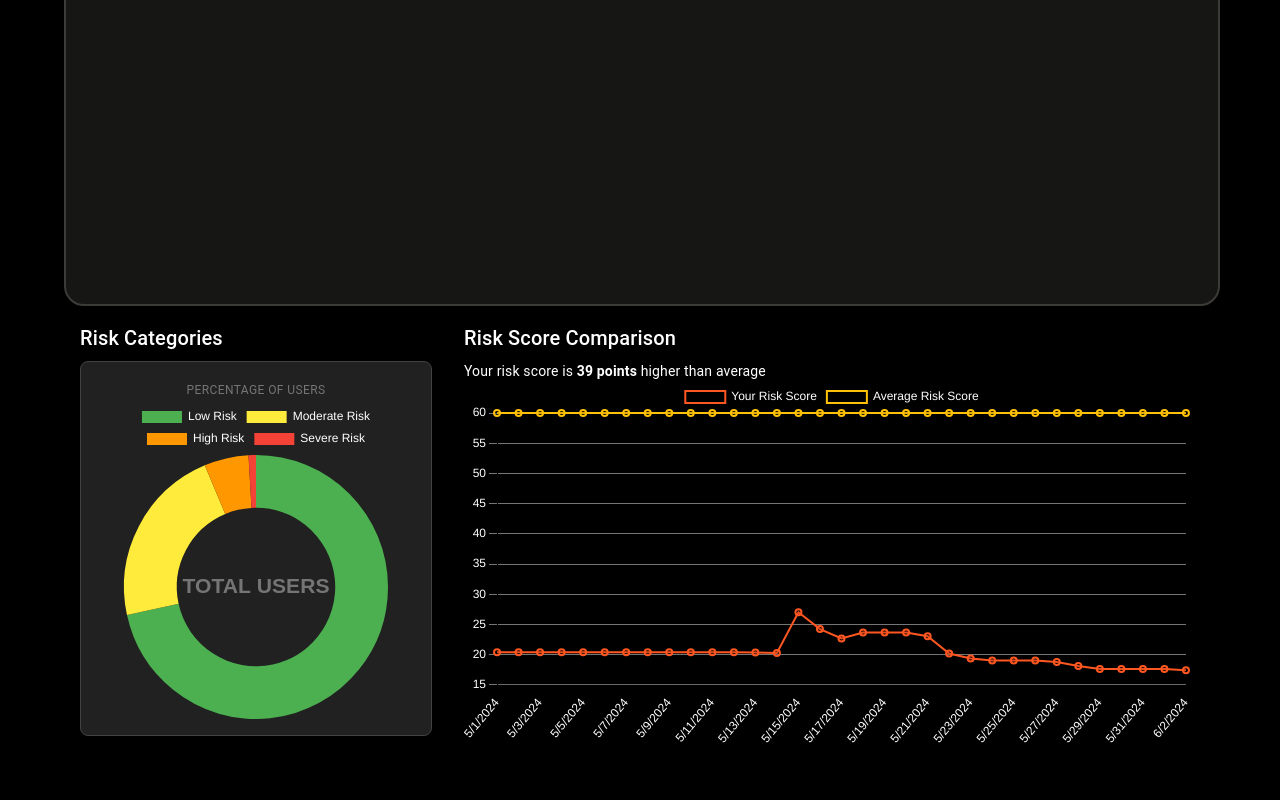
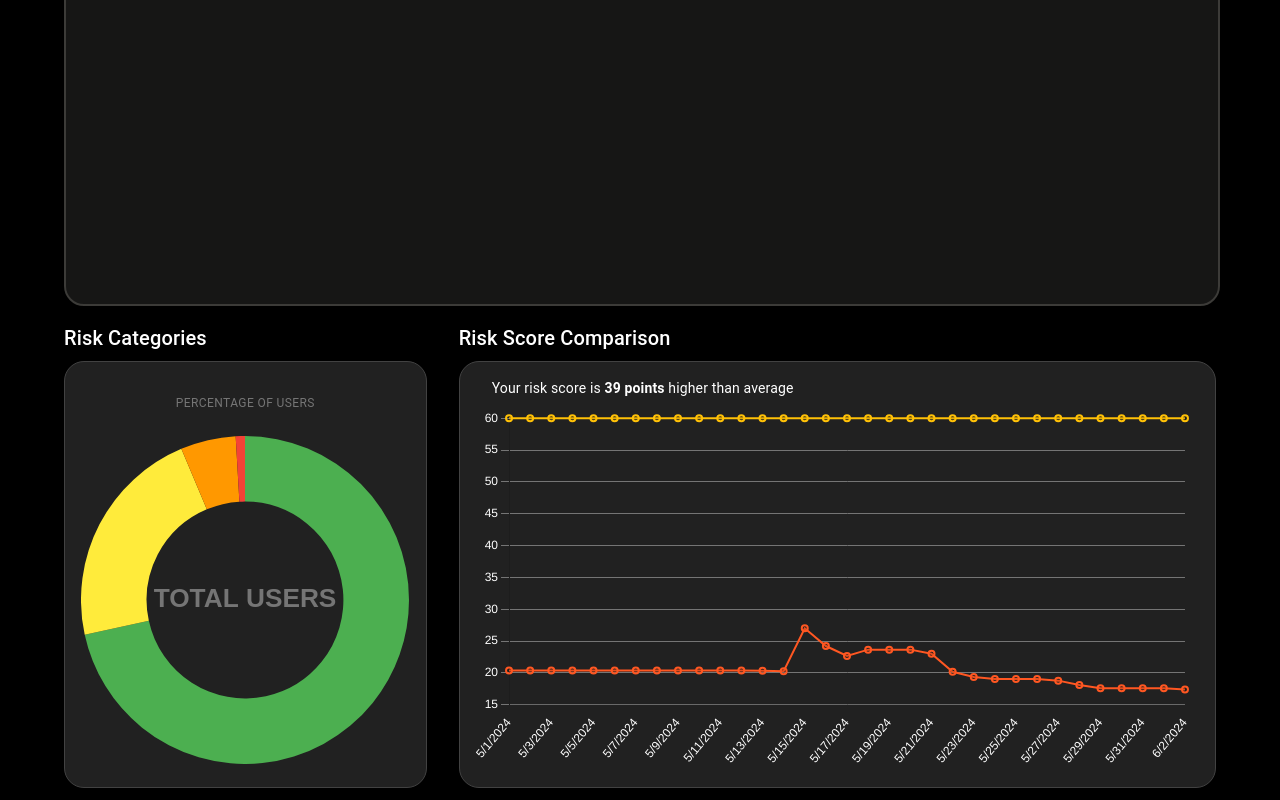
Before and after one commit to shvam0000/dune-security-dashboard, a React (Create React App) app: page / in a window 1280 px wide. Shown: the part 896-1696 px from the top of the page. Before the commit the page ends 1661 px from the top, so only its background shows below. Built offline with nearby package versions, Linux system fonts and the light colour scheme.

Commit message:
feat: fourth row complete

```diff
--- a/src/components/fourth-row/fourth-row.tsx
+++ b/src/components/fourth-row/fourth-row.tsx
@@ -65,7 +65,7 @@ const Dashboard = () => {
     responsive: true,
     plugins: {
       legend: {
-        display: true,
+        display: false,
         position: 'top',
         labels: {
           color: '#fff',
@@ -87,7 +87,7 @@ const Dashboard = () => {
     responsive: true,
     plugins: {
       legend: {
-        display: true,
+        display: false,
         position: 'top',
         labels: {
           color: '#fff',
@@ -120,7 +120,7 @@ const Dashboard = () => {
   };
 
   return (
-    <Box sx={{ color: '#fff', padding: 2 }}>
+    <Box sx={{ color: '#fff', py: 2 }}>
       <Grid container spacing={4}>
         <Grid item xs={4}>
           <Typography variant="h6" gutterBottom sx={{ color: '#fff' }}>
@@ -132,23 +132,44 @@ const Dashboard = () => {
               padding: 2,
               backgroundColor: '#212121',
               border: '1px solid #424242',
-              borderRadius: 2,
+              borderRadius: 5,
+              height: '85%',
+              display: 'flex',
+              flexDirection: 'column',
+              justifyContent: 'center',
             }}>
             <Typography variant="caption" sx={{ color: '#757575', py: 2 }}>
               PERCENTAGE OF USERS
             </Typography>
-            <Pie data={data} options={options} plugins={[centerTextPlugin]} />
+            <Box sx={{ height: '100%', display: 'flex', alignItems: 'center' }}>
+              <Pie data={data} options={options} plugins={[centerTextPlugin]} />
+            </Box>
           </Box>
         </Grid>
         <Grid item xs={8}>
           <Typography variant="h6" gutterBottom>
             Risk Score Comparison
           </Typography>
-          <Typography variant="body2">
-            Your risk score is <strong>39 points</strong> higher than average
-          </Typography>
-          <Box sx={{ textAlign: 'center' }}>
-            <Line data={riskScoreOverTimeData} options={lineOptions} />
+          <Box
+            sx={{
+              textAlign: 'center',
+              border: '1px solid #424242',
+              p: 2,
+              borderRadius: 5,
+              backgroundColor: '#212121',
+              height: '85%',
+              display: 'flex',
+              flexDirection: 'column',
+              justifyContent: 'center',
+            }}>
+            <Typography
+              sx={{ px: 2, pb: 1, textAlign: 'left' }}
+              variant="body2">
+              Your risk score is <strong>39 points</strong> higher than average
+            </Typography>
+            <Box sx={{ height: '100%', display: 'flex', alignItems: 'center' }}>
+              <Line data={riskScoreOverTimeData} options={lineOptions} />
+            </Box>
           </Box>
         </Grid>
       </Grid>
```
